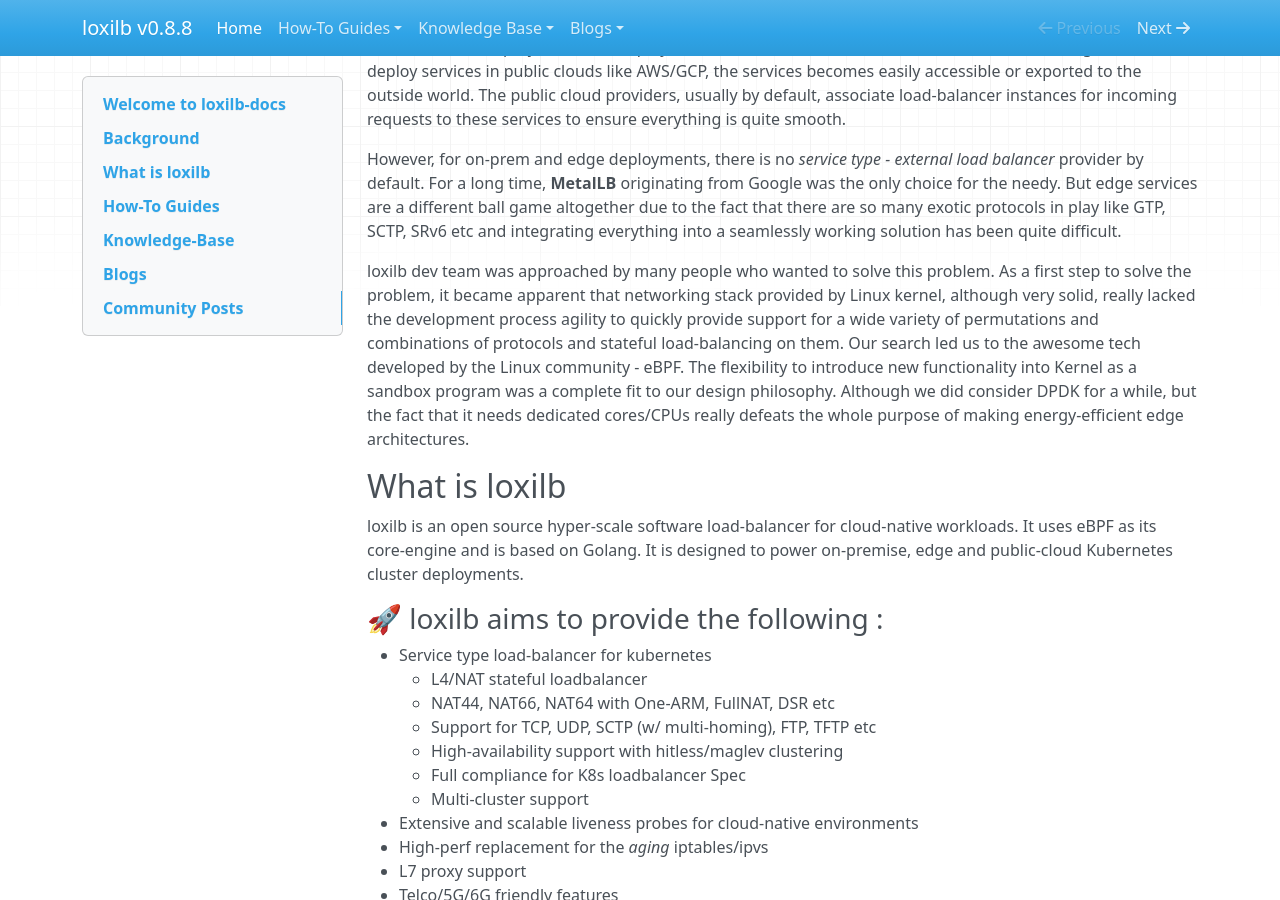
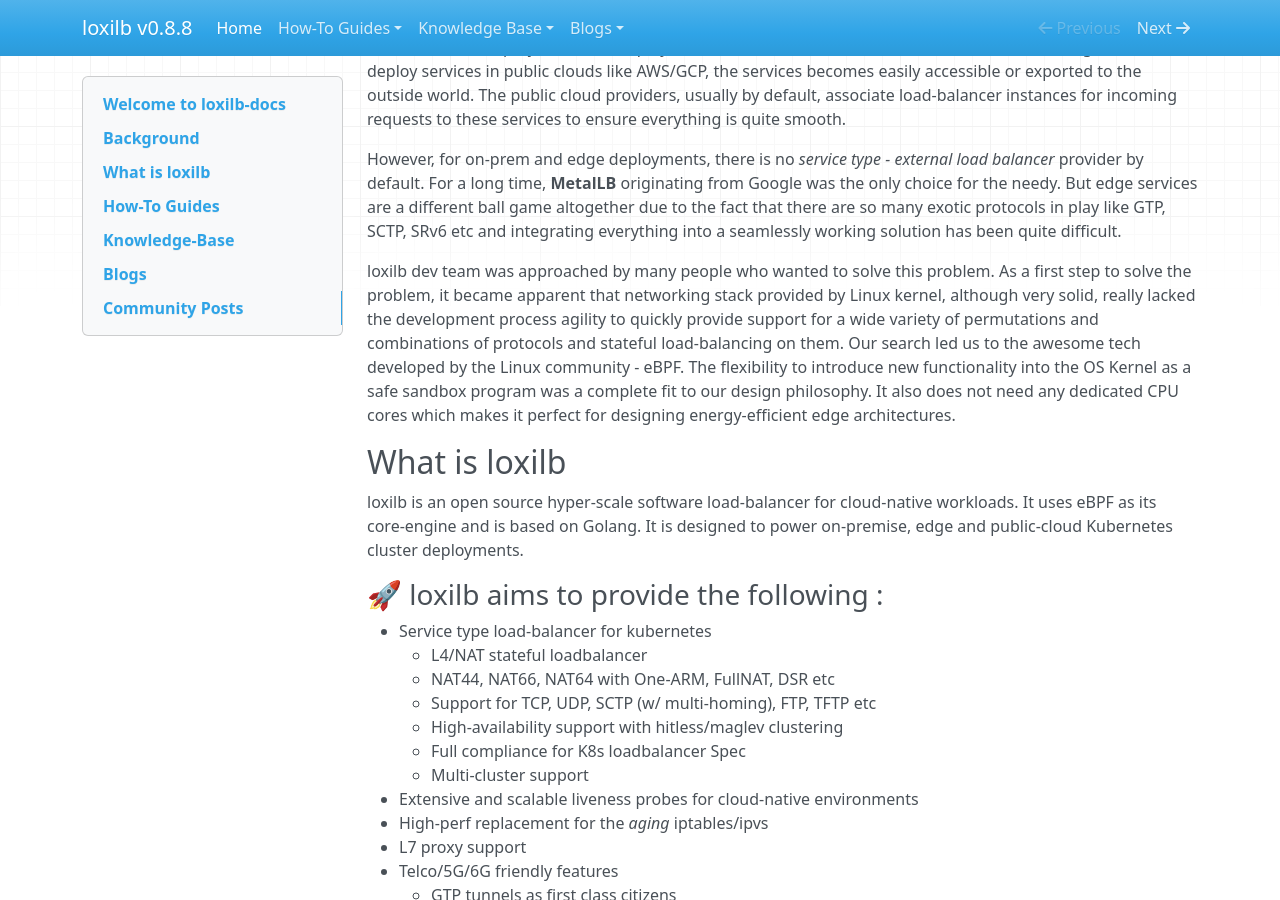
Before and after one commit to loxilb-io/loxilbdocs, an MkDocs documentation site: the page built from docs/index.md, in a window 1280 px wide and 900 px high, scrolled down 370 px. Built offline with MkDocs 1.6.1, drawn with Linux system fonts in a browser that asks for light colours; nearby versions of some CDN libraries.

Commit message:
Update index.md

```diff
--- a/docs/index.md
+++ b/docs/index.md
@@ -12,7 +12,7 @@
 
 However, for on-prem and edge deployments, there is no *service type - external load balancer* provider by default. For a long time, **MetalLB** originating from Google was the only choice for the needy. But edge services are a different ball game altogether due to the fact that there are so many exotic protocols in play like GTP, SCTP, SRv6 etc and integrating everything into a seamlessly working solution has been quite difficult.
 
-loxilb dev team was approached by many people who wanted to solve this problem. As a first step to solve the problem, it became apparent that networking stack provided by Linux kernel, although very solid,  really lacked the development process agility to quickly provide support for a wide variety of permutations and combinations of protocols and stateful load-balancing on them. Our search led us to the awesome tech developed by the Linux community - eBPF. The flexibility to introduce new functionality into Kernel as a sandbox program was a complete fit to our design philosophy. Although we did consider DPDK for a while, but the fact that it needs dedicated cores/CPUs really defeats the whole purpose of making energy-efficient edge architectures.
+loxilb dev team was approached by many people who wanted to solve this problem. As a first step to solve the problem, it became apparent that networking stack provided by Linux kernel, although very solid,  really lacked the development process agility to quickly provide support for a wide variety of permutations and combinations of protocols and stateful load-balancing on them. Our search led us to the awesome tech developed by the Linux community - eBPF. The flexibility to introduce new functionality into the OS Kernel as a safe sandbox program was a complete fit to our design philosophy. It also does not need any dedicated CPU cores which makes it perfect for designing energy-efficient edge architectures.
 
 ## What is loxilb
 
```
